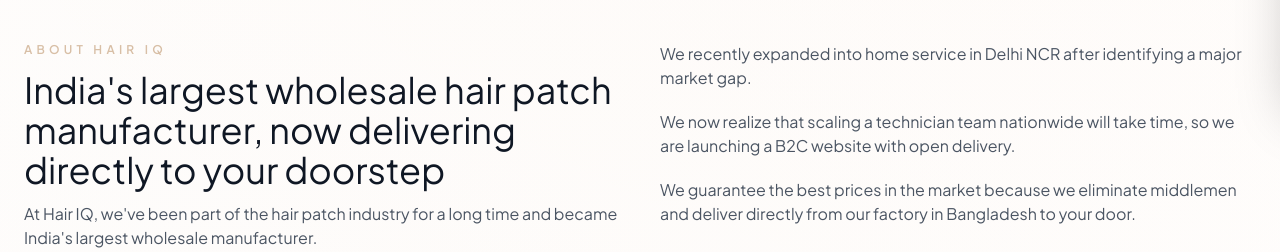
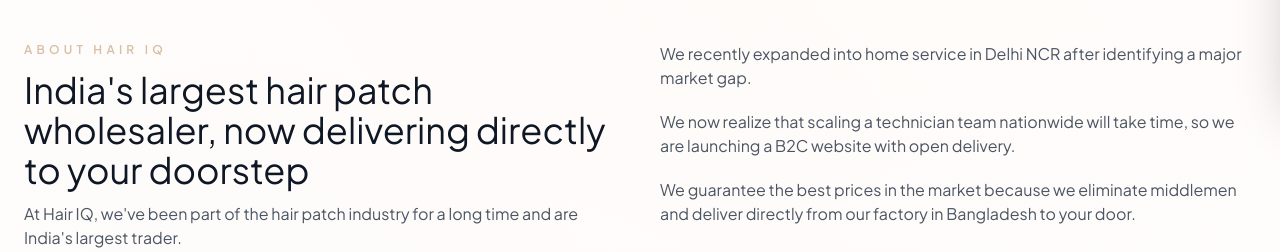
Before and after one commit to srishtayal/hair-iq, a Next.js app in the folder frontend/: page / in a window 1280 px wide. Shown: the part 700-952 px from the top of the page. Built offline with nearby package versions, Linux system fonts and the light colour scheme; no server answers.

Commit message:
about us fix

```diff
--- a/frontend/src/components/home/about-section.tsx
+++ b/frontend/src/components/home/about-section.tsx
@@ -5,8 +5,8 @@
     <section className="grid gap-8 md:grid-cols-2 md:gap-10">
       <SectionHeader
         eyebrow="About Hair IQ"
-        title="India&apos;s largest wholesale hair patch manufacturer, now delivering directly to your doorstep"
-        description="At Hair IQ, we&apos;ve been part of the hair patch industry for a long time and became India&apos;s largest wholesale manufacturer."
+        title="India&apos;s largest hair patch wholesaler, now delivering directly to your doorstep"
+        description="At Hair IQ, we&apos;ve been part of the hair patch industry for a long time and are India&apos;s largest trader."
       />
       <div className="space-y-5 text-sm text-gray-600 md:text-base">
         <p>
```
